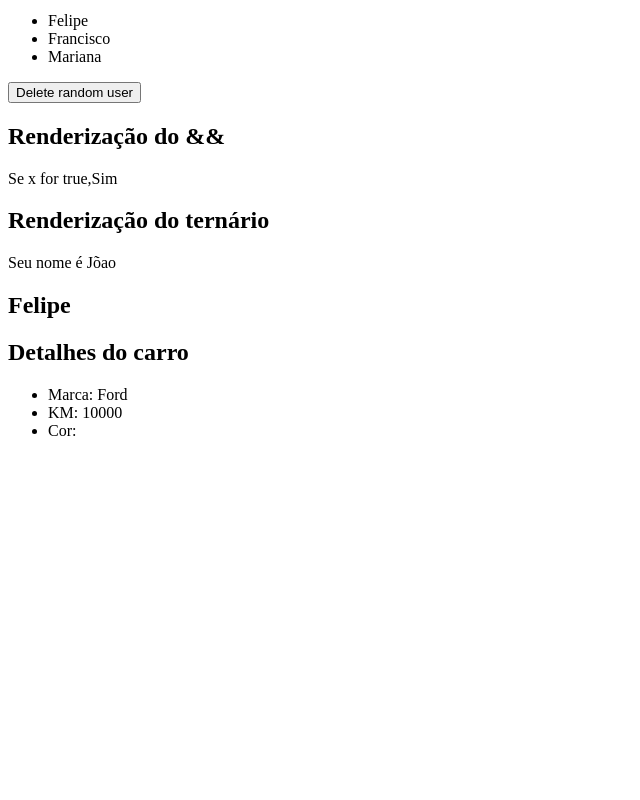
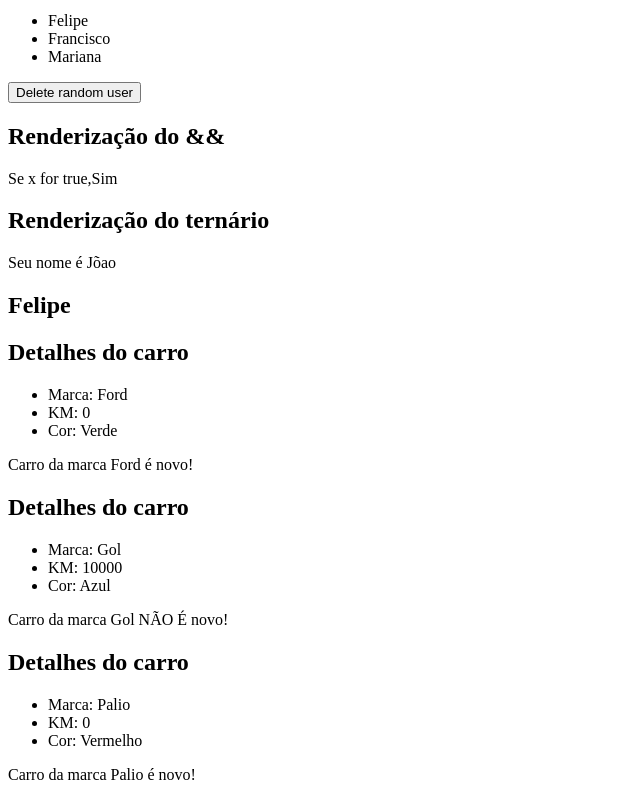
Before and after one commit to felipe-machado-front-end/react-hora-de-codar, a React (Vite) app: page / in a window 1280 px wide. Shown: the part 661-1461 px from the top of the page, without its empty margins (0-640 px from the left). Before the commit the page ends 1117 px from the top, so only its background shows below. Built offline with nearby package versions, Linux system fonts and the light colour scheme.

Commit message:
Usando varios componentes e props

```diff
--- a/src/components/2-avancando-react/CarDetails.jsx
+++ b/src/components/2-avancando-react/CarDetails.jsx
@@ -1,6 +1,6 @@
 import React from "react";
 
-const CarDetails = ({ brand, km, cor }) => {
+const CarDetails = ({ brand, km, cor, novo }) => {
   return (
     <div>
       <h2>Detalhes do carro</h2>
@@ -9,6 +9,10 @@ const CarDetails = ({ brand, km, cor }) => {
         <li>KM: {km}</li>
         <li>Cor: {cor}</li>
       </ul>
+      <div>
+        {novo && <p>Carro da marca {brand} é novo!</p>}
+        {!novo && <p>Carro da marca {brand} NÃO É novo!</p>}
+      </div>
     </div>
   );
 };
--- a/src/components/2-avancando-react/UseComponents2.jsx
+++ b/src/components/2-avancando-react/UseComponents2.jsx
@@ -17,7 +17,9 @@ export const UseComponents2 = () => {
       {/* PROPS NORMAL */}
       <ShowUserName name="Felipe" />
       {/* DECOMPOSIÇÃO DE PROPS*/}
-      <CarDetails brand="Ford" km={10000} color="Verde" />
+      <CarDetails brand="Ford" km={0} cor="Verde" novo={true} />
+      <CarDetails brand="Gol" km={10000} cor="Azul" novo={false} />
+      <CarDetails brand="Palio" km={0} cor="Vermelho" novo={true} />
     </div>
   );
 };
```
